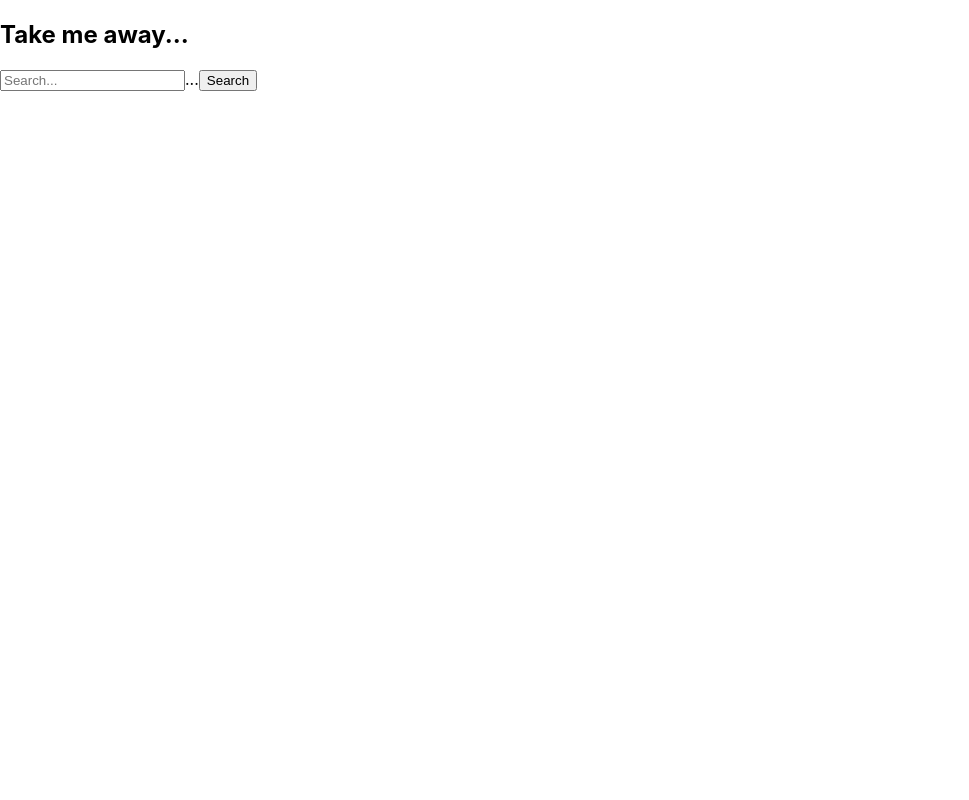
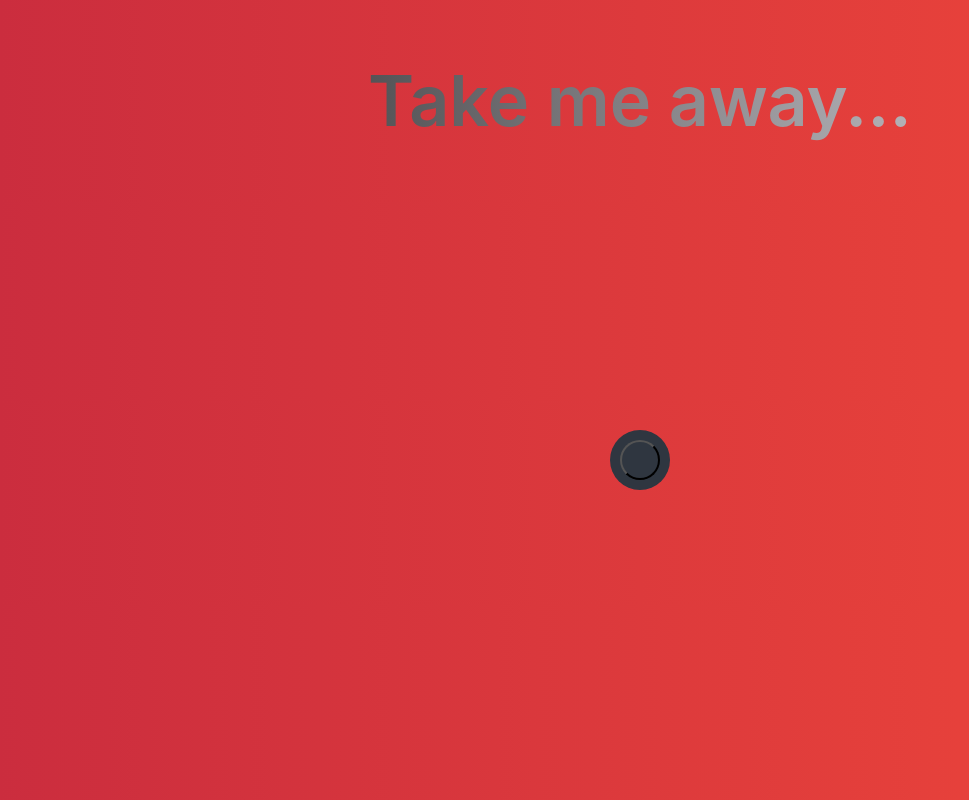
Before and after one commit to akelly1988/Weather-App---Brainstation-paired-programming, a React (Create React App) app: page / in a window 1280 px wide. Shown: the whole page, without its empty margins (0-969 px from the left). Built offline with nearby package versions, Linux system fonts and the light colour scheme.

Commit message:
Add styling

```diff
--- a/src/Components/Form/Form.js
+++ b/src/Components/Form/Form.js
@@ -1,5 +1,6 @@
 import React, { useState } from "react";
 import axios from "axios";
+import "./Form.scss";
 
 const API_KEY_WEATHER = "96f23f416e2628f78d7fd10cc947516f";
 const BASE_URL_WEATHER = "https://api.openweathermap.org/data/2.5/weather";
@@ -39,14 +40,18 @@ function Form() {
 
   return (
     <form onSubmit={handleSubmit}>
-      <input
-        type="text"
-        placeholder="Search..."
-        value={searchTerm}
-        onChange={handleChange}
-      />
-      ...
-      <button type="submit">Search</button>
+      <div className="searchBox">
+        <input
+          className="searchInput"
+          type="text"
+          placeholder="Search"
+          value={searchTerm}
+          onChange={handleChange}
+        />
+        <button className="searchButton" type="submit">
+          <i className="material-icons"></i>
+        </button>
+      </div>
     </form>
   );
 }
--- a/src/Components/Form/Form.scss
+++ b/src/Components/Form/Form.scss
@@ -0,0 +1,57 @@
+body {
+  background-image: linear-gradient(to right, #cb2d3e, #ef473a);
+}
+
+.searchBox {
+  position: absolute;
+  top: 50%;
+  left: 50%;
+  transform: translate(-50%, 50%);
+  background: #2f3640;
+  height: 40px;
+  border-radius: 40px;
+  padding: 10px;
+}
+
+.searchBox:hover > .searchInput {
+  width: 240px;
+  padding: 0 6px;
+}
+
+.searchBox:hover > .searchButton {
+  background: white;
+  color: #2f3640;
+}
+
+.searchButton {
+  color: white;
+  float: right;
+  width: 40px;
+  height: 40px;
+  border-radius: 50%;
+  background: #2f3640;
+  display: flex;
+  justify-content: center;
+  align-items: center;
+  transition: 0.4s;
+}
+
+.searchInput {
+  border: none;
+  background: none;
+  outline: none;
+  float: left;
+  padding: 0;
+  color: white;
+  font-size: 16px;
+  transition: 0.4s;
+  line-height: 40px;
+  width: 0px;
+}
+
+@media screen and (max-width: 620px) {
+  .searchBox:hover > .searchInput {
+    width: 150px;
+    padding: 0 6px;
+  }
+}
--- a/src/Components/Header/Header.js
+++ b/src/Components/Header/Header.js
@@ -1,4 +1,5 @@
 import React from "react";
+import "./Header.scss";
 
 export default function Header() {
   return (
--- a/src/Components/Header/Header.scss
+++ b/src/Components/Header/Header.scss
@@ -0,0 +1,10 @@
+h2 {
+  display: flex;
+  justify-content: center;
+  font-size: 70px;
+  font-weight: 600;
+  background-image: linear-gradient(to left, #f3f1f7, #141315);
+  color: transparent;
+  background-clip: text;
+  -webkit-background-clip: text;
+}
```
Also changed, not shown: src/assets/Icons/search.svg (added).
